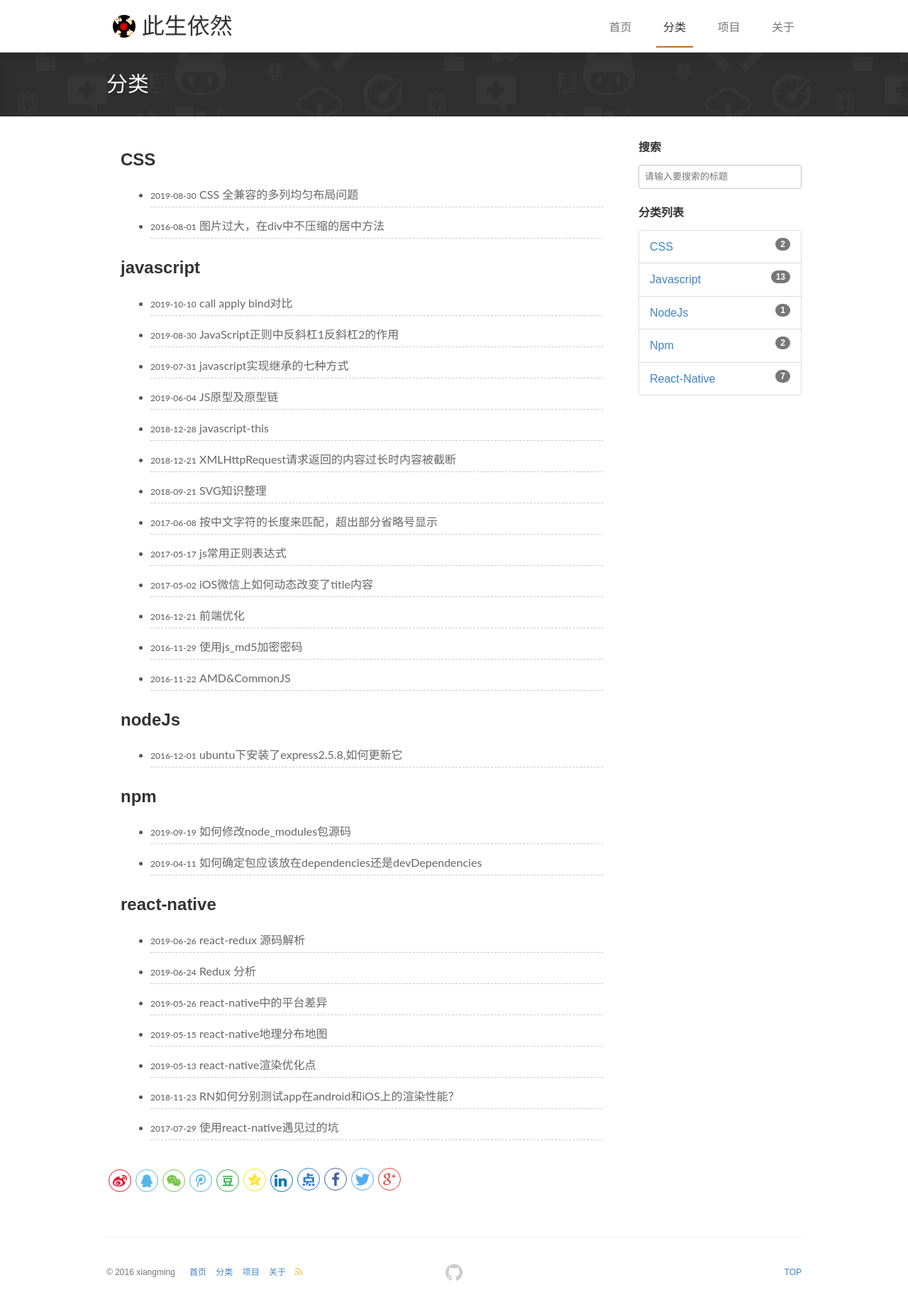
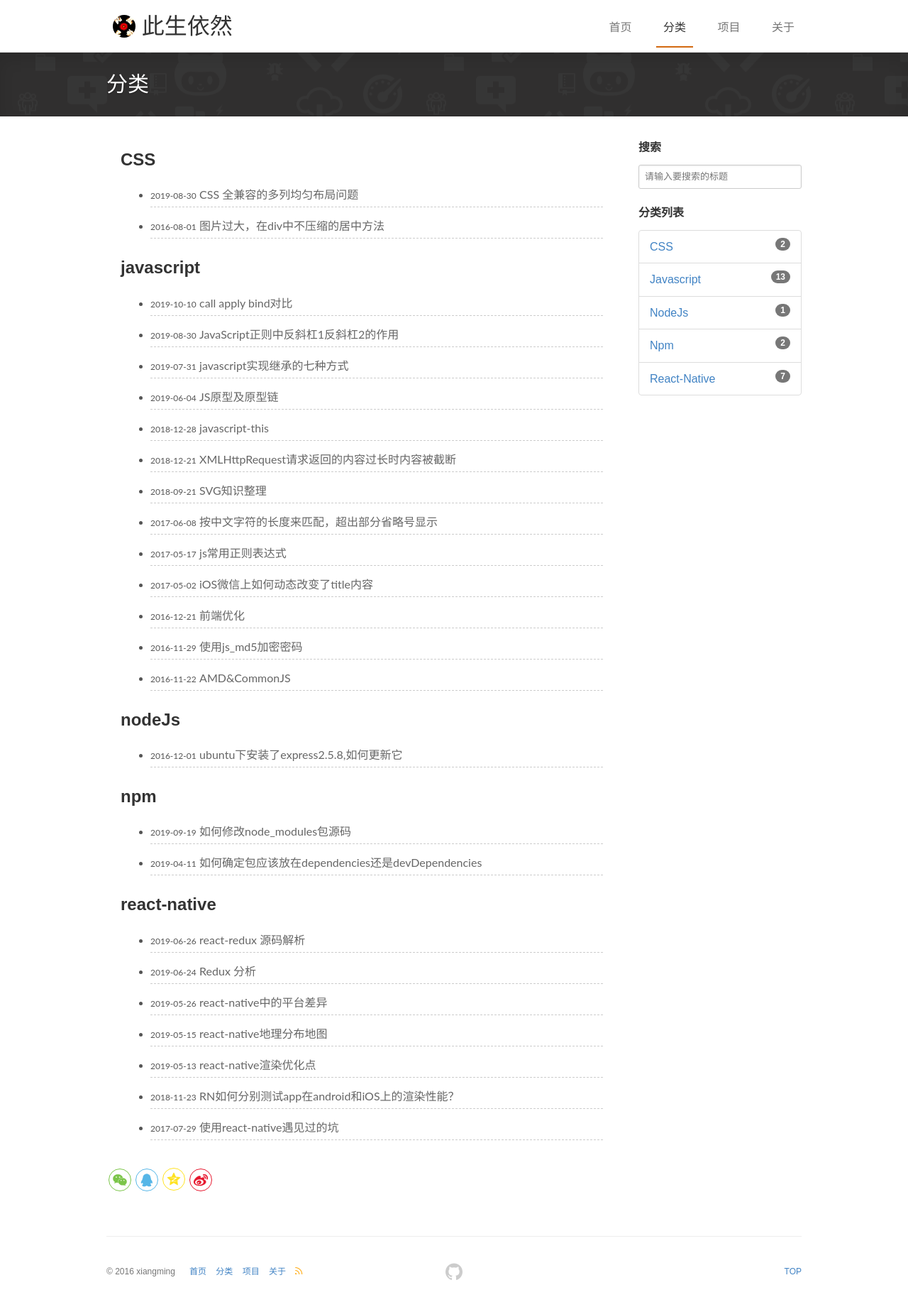
Before and after one commit to xiangming25/xiangming25.github.io, a Jekyll site: the page built from pages/categories.md, in a window 1280 px wide. Shown: the whole page at 71% size. Built offline with Jekyll 4.4.1, drawn with Linux system fonts in a browser that asks for light colours; nearby versions of some CDN libraries; comment, search, counter and statistics services are not loaded.

Commit message:
更新分享内容

```diff
--- a/_includes/sns-share.html
+++ b/_includes/sns-share.html
@@ -1,3 +1,3 @@
 {% if page.share != false %}
-<div class="share-component"></div>
+<div class="share-component" data-sites="wechat,qq,qzone,weibo" data-image="{{site.url}}/assets/images/logo.jpeg"></div>
 {% endif %}
```
